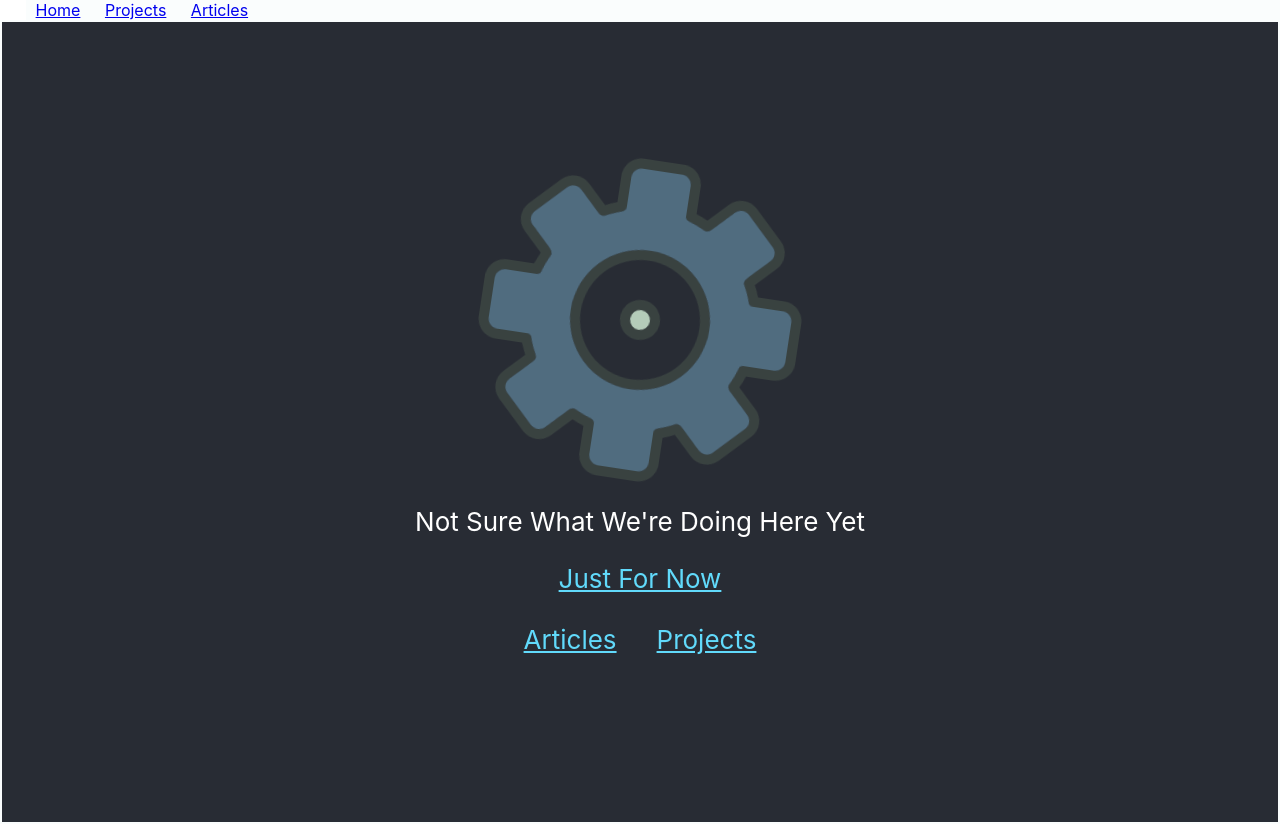
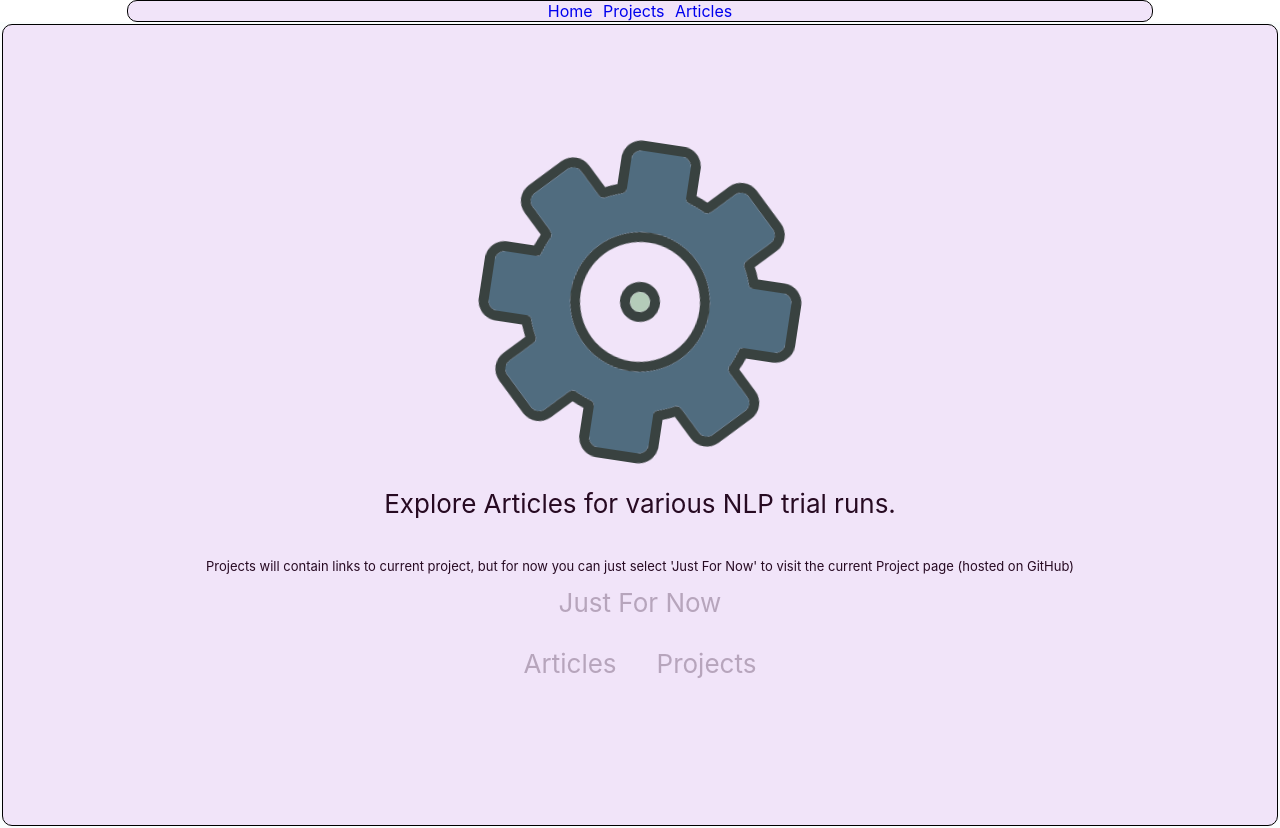
Before and after one commit to r4z4/azure-static, a React (Create React App) app: page / in a window 1280 px wide. Built offline with nearby package versions, Linux system fonts and the light colour scheme.

Commit message:
style changes

```diff
--- a/src/App.css
+++ b/src/App.css
@@ -5,12 +5,18 @@
 }
 
 nav {
-  margin-left: 2%;
-  background-color: #fafdfd;
+  text-align: center;
+  background-color: #f1e4f9;
+  border-radius: 10px;
+  border: 1px solid black;
+  width: 80%;
+  margin: auto;
 }
 
 nav a {
   padding: 0px 10px;
+  text-decoration: none;
+  padding: 3px;
 }
 
 html, body {
@@ -35,18 +41,25 @@ html, body {
 }
 
 .App-header {
-  background-color: #282c34;
+  background-color: #f1e4f9;
   min-height: 100vh;
   display: flex;
   flex-direction: column;
   align-items: center;
   justify-content: center;
   font-size: calc(10px + 2vmin);
-  color: white;
+  color: rgb(39, 10, 34);
+  border-radius: 10px;
+  border: 1px solid black;
 }
 
 .route-link {
-  color: #61dafb;
+  color: #260a2649;
+  text-decoration: none;
+}
+
+.route-link:visited {
+  color: rgb(58, 49, 107);
 }
 
 .links-container {
@@ -68,11 +81,15 @@ html, body {
   }
 }
 
+.subText {
+  font-size: 50%;
+}
+
 /******************
 *****ARTICLES*****
 ******************/
 .article-container {
-  background-color: rgb(237, 233, 233);
+  background-color: #f1e4f9;
   width: 300px;
   border: 15px solid rgb(108, 132, 160);
   padding: 50px;
@@ -94,7 +111,7 @@ html, body {
 }
 
 .article-grid-item {
-  background-color: rgba(255, 255, 255, 0.8);
+  background-color: #f1e4f9;
   border: 1px solid rgba(0, 0, 0, 0.8);
   padding: 20px;
   font-size: 30px;
@@ -104,7 +121,7 @@ html, body {
 *****PROJECTS*****
 ******************/
 .project-container {
-  background-color: lightgrey;
+  background-color: #f1e4f9;
   width: 300px;
   border: 15px solid rgb(108, 132, 160);
   padding: 50px;
@@ -206,12 +223,21 @@ aside {
   cursor: pointer;
   width: auto;
   text-align: left;
-  height: 20px;
   display: inline-block;
 }
 
+.show-more img {
+  margin-top: 10px;
+}
+
 .panel-dir-name {
-  vertical-align: middle;
+  display: inline;
+  font-weight: bold;
+  margin-left: 4px;
+}
+
+.collapse-img {
+  display: inline;
 }
 
 .prev-toggle:hover + .hide {
--- a/src/App.tsx
+++ b/src/App.tsx
@@ -8,8 +8,9 @@ function App() {
       <header className="App-header">
         <img src={gear} className="App-logo" alt="logo" />
         <p>
-          Not Sure What We're Doing Here Yet
+          Explore Articles for various NLP trial runs.
         </p>
+        <p className="subText">Projects will contain links to current project, but for now you can just select 'Just For Now' to visit the current Project page (hosted on GitHub)</p>
         <a
           className="route-link"
           href="https://r4z4.github.io"
--- a/src/components/CollapsePanel.tsx
+++ b/src/components/CollapsePanel.tsx
@@ -35,8 +35,10 @@ function CollapsePanel({ panelData }: CollapsePanelProps) {
   return (
     <div className="collapse-panel">
       <span className="show-more" onClick={() => setExpanded(!expanded)}>
-        {expanded ? <img width={'35px'} src={FolderOpenIcon} alt='folderClosedIcon'/> : <img width={'35px'} src={FolderClosedIcon} alt='folderOpenIcon'/>}
-        <b className='panel-dir-name'>{panelData.name}</b>
+        <div className="collapse-img">
+          {expanded ? <img width={'35px'} src={FolderOpenIcon} alt='folderClosedIcon'/> : <img width={'35px'} src={FolderClosedIcon} alt='folderOpenIcon'/>}
+        </div>
+        <p className='panel-dir-name'>{panelData.name}</p>
       </span>
         <p>Last Updated: {panelData.date}</p>
       {expanded ? (
```
